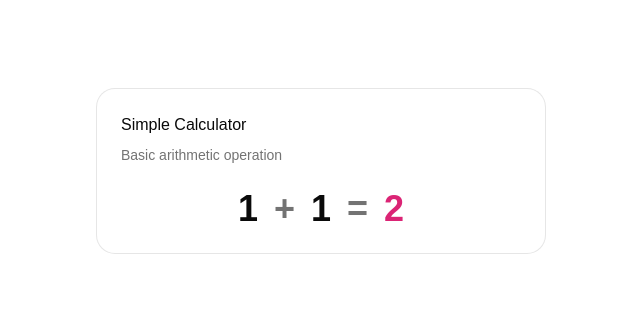
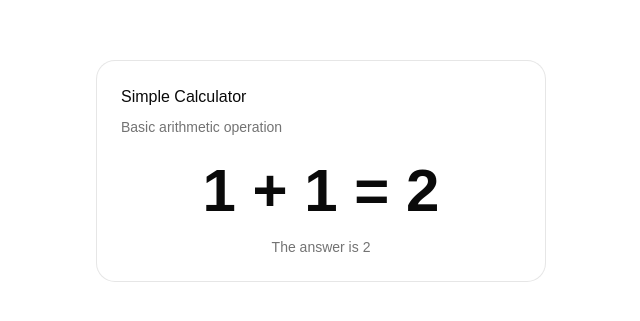
Before and after one commit to cte/todo, a React (Vite) app: page / in a window 1280 px wide. Shown: the part 229-550 px from the top of the page, without its empty margins (319-959 px from the left). Built offline with nearby package versions, Linux system fonts and the light colour scheme.

Commit message:
feat: add simple calculator component that displays 1+1=2

```diff
--- a/src/components/calculator.tsx
+++ b/src/components/calculator.tsx
@@ -1,6 +1,10 @@
 import { Card, CardContent, CardDescription, CardHeader, CardTitle } from "@/components/ui/card"
 
 export function Calculator() {
+  const num1 = 1
+  const num2 = 1
+  const result = num1 + num2
+
   return (
     <div className="flex min-h-screen items-center justify-center p-4">
       <Card className="w-full max-w-md">
@@ -9,12 +13,13 @@ export function Calculator() {
           <CardDescription>Basic arithmetic operation</CardDescription>
         </CardHeader>
         <CardContent>
-          <div className="flex items-center justify-center gap-4 text-4xl font-bold">
-            <span>1</span>
-            <span className="text-muted-foreground">+</span>
-            <span>1</span>
-            <span className="text-muted-foreground">=</span>
-            <span className="text-primary">2</span>
+          <div className="flex flex-col items-center gap-4">
+            <div className="text-6xl font-bold">
+              {num1} + {num2} = {result}
+            </div>
+            <div className="text-muted-foreground text-sm">
+              The answer is {result}
+            </div>
           </div>
         </CardContent>
       </Card>
```
Also changed, not shown: 1 other file (tests, documents, lock files or other folders).
